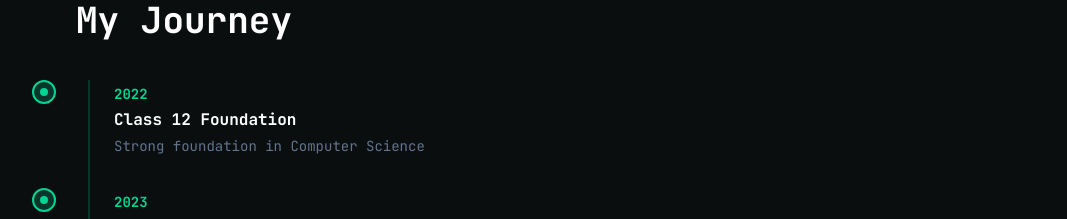
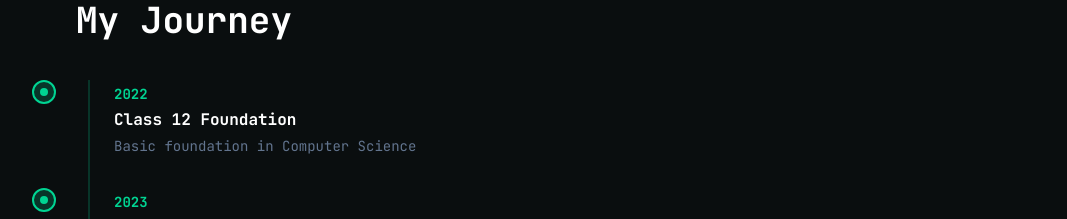
Before and after one commit to rishabh-ydv23/rishabh-portfolio, a Next.js app: page / in a window 1280 px wide. Shown: the part 4940-5159 px from the top of the page, without its empty margins (84-1151 px from the left). Built offline with nearby package versions, Linux system fonts and the light colour scheme.

Commit message:
update: change timeline foundation from strong to basic

```diff
--- a/src/app/page.tsx
+++ b/src/app/page.tsx
@@ -233,7 +233,7 @@ const currentlyLearning = [
 ];
 
 const timeline = [
-  { year: "2022", event: "Class 12 Foundation", detail: "Strong foundation in Computer Science" },
+  { year: "2022", event: "Class 12 Foundation", detail: "Basic foundation in Computer Science" },
   { year: "2023", event: "BTech CSE @ LPU", detail: "Deep dive into CS core subjects" },
   { year: "2024", event: "Full-Stack Development", detail: "React, Node.js, MongoDB projects" },
   { year: "2025", event: "Freelance Work & Cloud", detail: "Real-world projects, Oracle Certified" },
```
